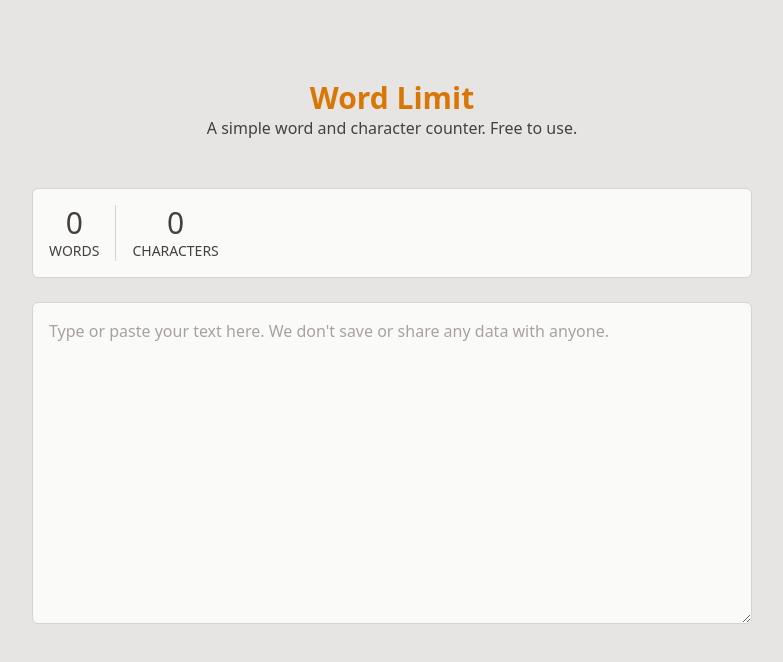
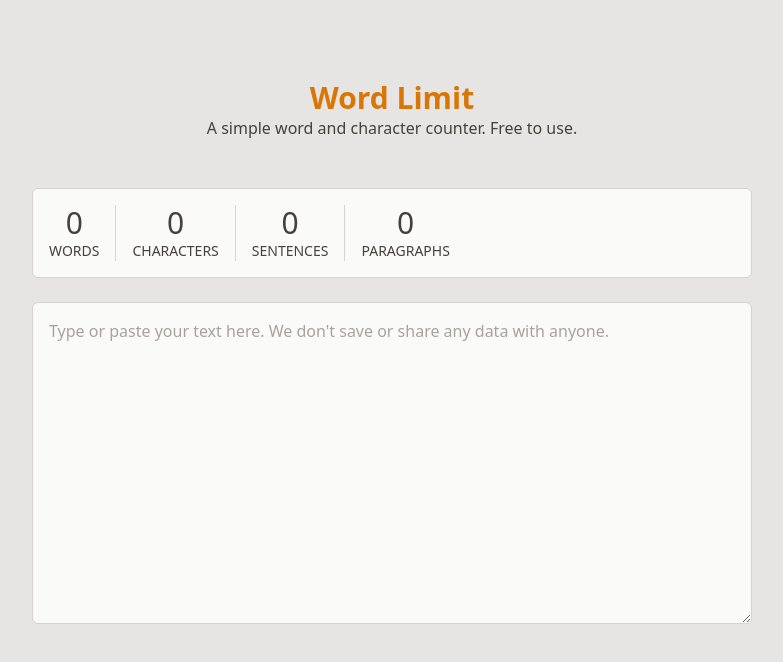
Before and after one commit to architchandra/count-my-words, a React (Create React App) app: page / in a window 1280 px wide. Shown: the top 662 px of the page, without its empty margins (248-1031 px from the left). Built offline with nearby package versions, Linux system fonts and the light colour scheme.

Commit message:
Add counters for sentences and paragraphs

```diff
--- a/src/components/Results.js
+++ b/src/components/Results.js
@@ -4,6 +4,20 @@
   }
   function getWordCount(text) {
     return text.split(/\W/).filter(word => !!word).length;
+  }
+  function getSentenceCount(text) {
+    if(!text) {
+      return 0;
+    }
+
+    return text.split(/\./g).length;
+  }
+  function getParagraphCount(text) {
+    if(!text) {
+      return 0;
+    }
+
+    return text.split(/[\r\n]/g).length;
   }
 
   const resultsList = [{
@@ -12,6 +26,12 @@
   },{
     label: 'characters',
     count: getCharCount(text),
+  },{
+    label: 'sentences',
+    count: getSentenceCount(text),
+  },,{
+    label: 'paragraphs',
+    count: getParagraphCount(text),
   }];
 
   return (
```
